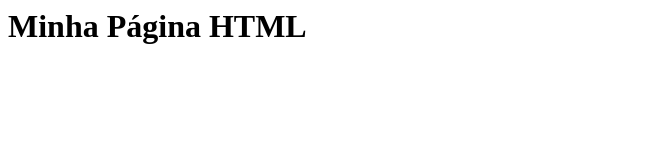
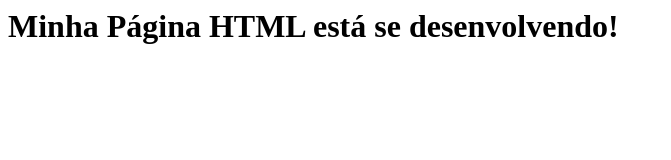
Before and after one commit to LucianTavares/gama-no-github, a plain HTML site: page index.html in a window 1280 px wide. Shown: the whole page, without its empty margins (0-671 px from the left). Drawn offline with Linux system fonts and the light colour scheme.

Commit message:
arquivo index.html atualizado novamente

```diff
--- a/index.html
+++ b/index.html
@@ -1,5 +1,5 @@
 <html>
     <body>
-        <h1>Minha Página HTML</h1>
+        <h1>Minha Página HTML está se desenvolvendo!</h1>
     </body>
 </html>
```
